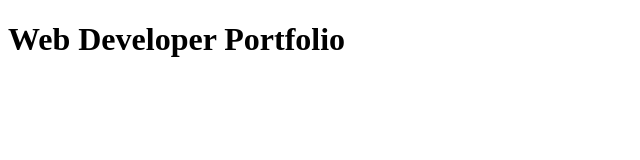
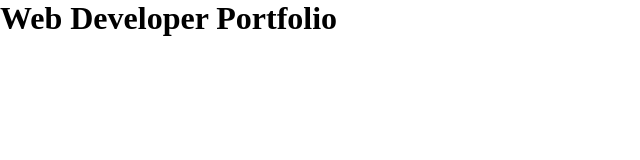
Before and after one commit to webdevhamid/my-portfolio, a plain HTML site: page index.html in a window 1280 px wide. Shown: the whole page, without its empty margins (0-640 px from the left). Drawn offline with Linux system fonts and the light colour scheme.

Commit message:
added css file

```diff
--- a/index.html
+++ b/index.html
@@ -3,6 +3,7 @@
   <head>
     <meta charset="UTF-8" />
     <meta name="viewport" content="width=device-width, initial-scale=1.0" />
+    <link rel="stylesheet" href="styles/style.css" />
     <title>Web Developer Portfolio</title>
   </head>
   <body>
--- /dev/null
+++ b/styles/style.css
@@ -0,0 +1,4 @@
+* {
+  margin: 0;
+  padding: 0;
+}
```
